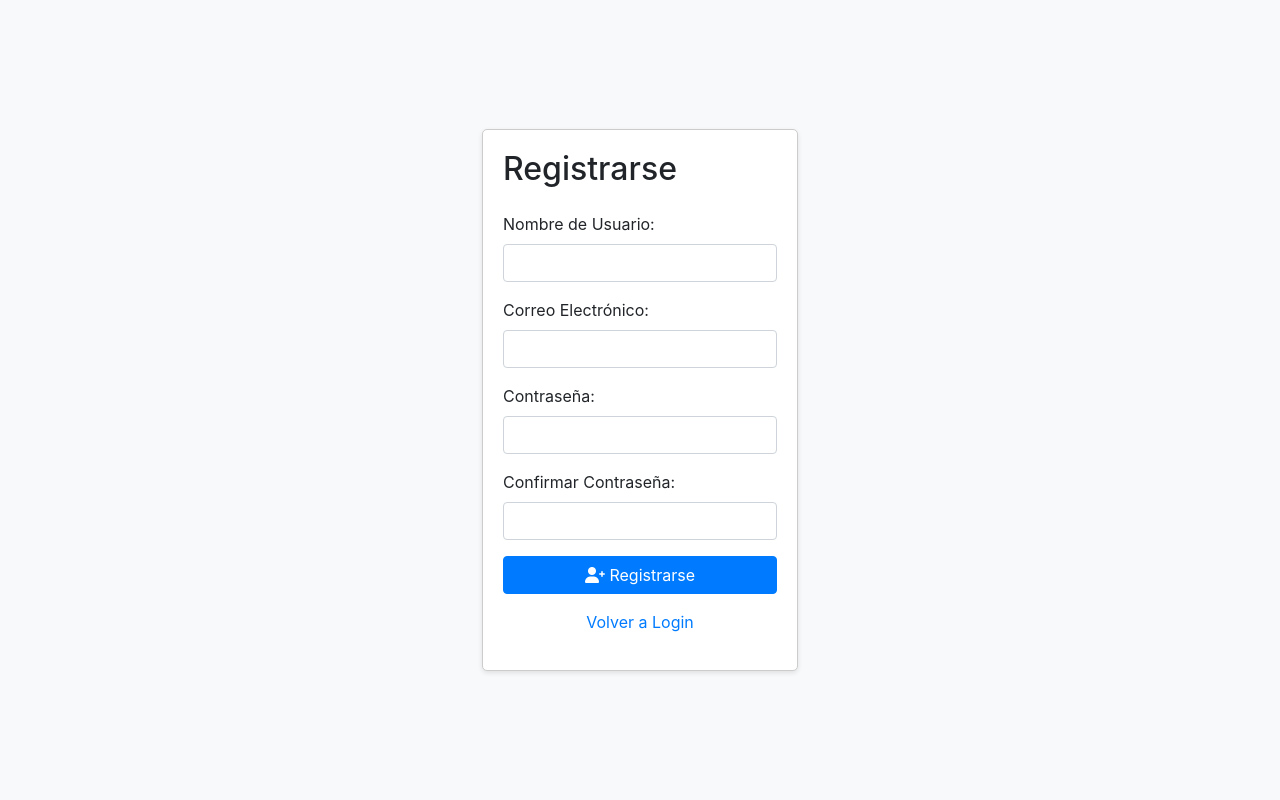
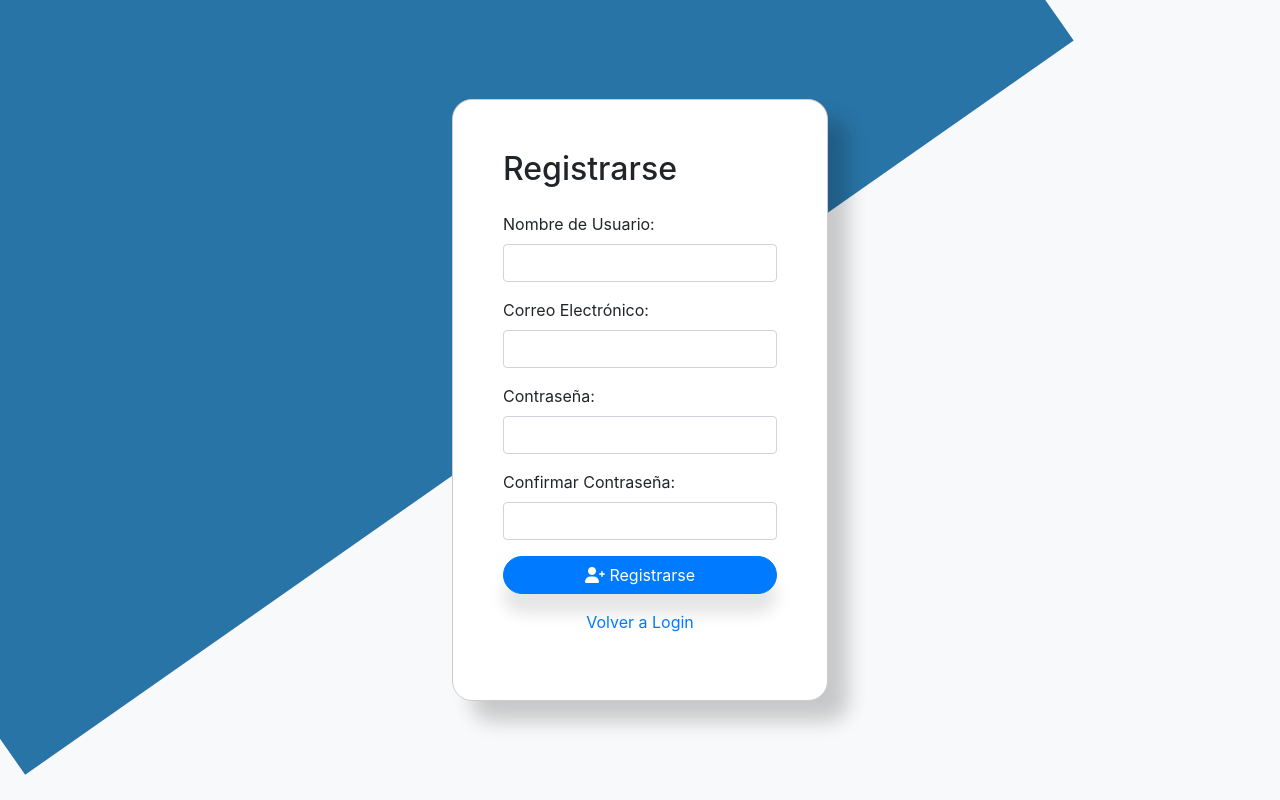
Before and after one commit to JUPAMUHE/prueba_tecnica_posts, a CodeIgniter app: page /database/index.php/auth/register in a window 1280 px wide. Run offline with CodeIgniter, Linux system fonts and the light colour scheme.

Commit message:
Aplicando mejoras en estilos del login/registrar. Se aplica hmtl_scape a la variables y protección xss

```diff
--- a/prueba_tecnica/application/config/config.php
+++ b/prueba_tecnica/application/config/config.php
@@ -441,7 +441,7 @@ $config['standardize_newlines'] = FALSE;
 |          for backwards compatibility purposes!
 |
 */
-$config['global_xss_filtering'] = FALSE;
+$config['global_xss_filtering'] = TRUE;
 
 /*
 |--------------------------------------------------------------------------
--- a/prueba_tecnica/application/controllers/Auth.php
+++ b/prueba_tecnica/application/controllers/Auth.php
@@ -34,8 +34,8 @@ class Auth extends CI_Controller {
 
     private function process_login() {
 
-        $username = $this->input->post('username');
-        $password = $this->input->post('password');
+        $username = $this->input->post('username',TRUE);
+        $password = $this->input->post('password',TRUE);
 
         // Verificar si las credenciales son válidas
         $user = $this->user_model->get_user($username);
--- a/prueba_tecnica/application/views/auth/register.php
+++ b/prueba_tecnica/application/views/auth/register.php
@@ -17,11 +17,27 @@
         }
         .register-container {
             max-width: 600px;
-            padding: 20px;
+            padding: 50px;
             border: 1px solid #ccc;
-            border-radius: 5px;
+            border-radius: 20px;
             background-color: #fff;
-            box-shadow: 0 2px 5px rgba(0, 0, 0, 0.1);
+            box-shadow: 20px 20px 20px rgba(0, 0, 0, 0.2);
+        }
+
+        .register-container::after {
+            content: '';
+            position: fixed;
+            top: 10vh;
+            right: 40vh;
+            width: 100%;
+            height: 100%;
+            background-color: #2874A6; /* Color crema */
+            transform: translateY(-50%) rotate(145deg); /* Gira el pseudo-elemento */
+            z-index: -1; /* Coloca el pseudo-elemento detrás del contenido */
+        }
+        .btn-border{
+            border-radius: 20px;
+            box-shadow: 0 20px 15px rgba(0, 0, 0, 0.1);
         }
     </style>
 </head>
@@ -29,7 +45,7 @@
     <div class="register-container">
         <h2 class="mb-4">Registrarse</h2>
         <?php if(isset($error)): ?>
-            <div class="alert alert-danger"><?= $error ?></div>
+            <div class="alert alert-danger"><?= html_escape($error) ?></div>
         <?php endif; ?>
         <form action="<?= site_url('auth/add_user'); ?>" method="post">
             <div class="form-group">
@@ -48,7 +64,7 @@
                 <label for="password_confirm">Confirmar Contraseña:</label>
                 <input type="password" class="form-control" id="password_confirm" name="password_confirm" required>
             </div>
-            <button type="submit" class="btn btn-primary btn-block"><i class="fa fa-user-plus" aria-hidden="true"></i> Registrarse</button>
+            <button type="submit" class="btn btn-primary btn-block btn-border"><i class="fa fa-user-plus" aria-hidden="true"></i> Registrarse</button>
         </form>
         <div class="mt-3 text-center">
             <p><a href="<?= site_url('auth/login'); ?>">Volver a Login</a></p>
```
Also changed, not shown: prueba_tecnica/application/views/auth/login.php (+41 -11 lines), prueba_tecnica/application/views/items/item_list_partial.php (+5 -5 lines).
